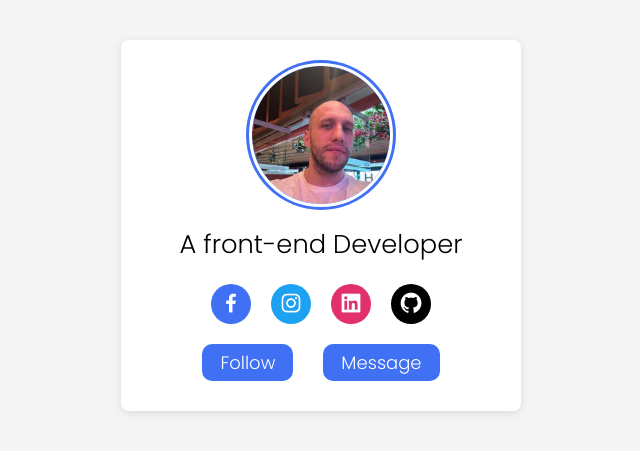
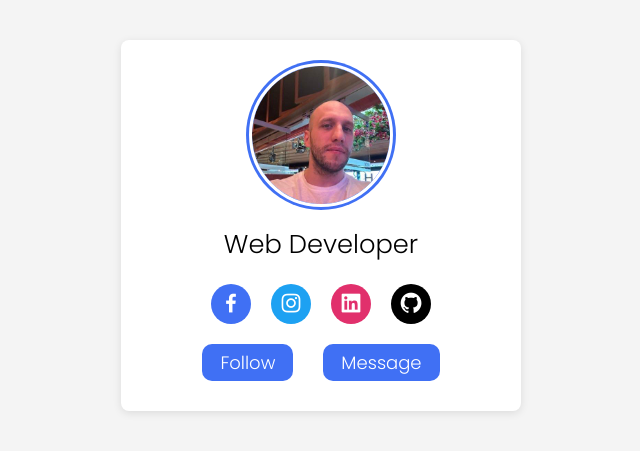
Before and after one commit to JS-Learning-Path/HTML-CSS, a plain HTML site: page Profile-card/index.html in a window 1280 px wide. Shown: the part 175-626 px from the top of the page, without its empty margins (319-959 px from the left). Drawn offline with nearby package versions, Linux system fonts and the light colour scheme.

Commit message:
Change job title from 'front-end Developer' to 'Web Developer'

```diff
--- a/Profile-card/index.html
+++ b/Profile-card/index.html
@@ -21,7 +21,7 @@
         />
       </div>
       <div class="text-data">
-        <h3>A front-end Developer</h3>
+        <h3>Web Developer</h3>
       </div>
       <div class="social-icons">
         <a href="https://www.facebook.com/"><i class="bx bxl-facebook"></i>
```
